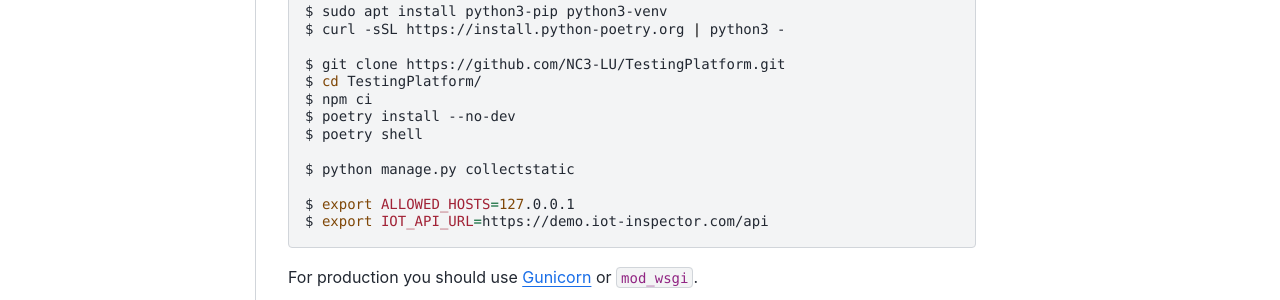
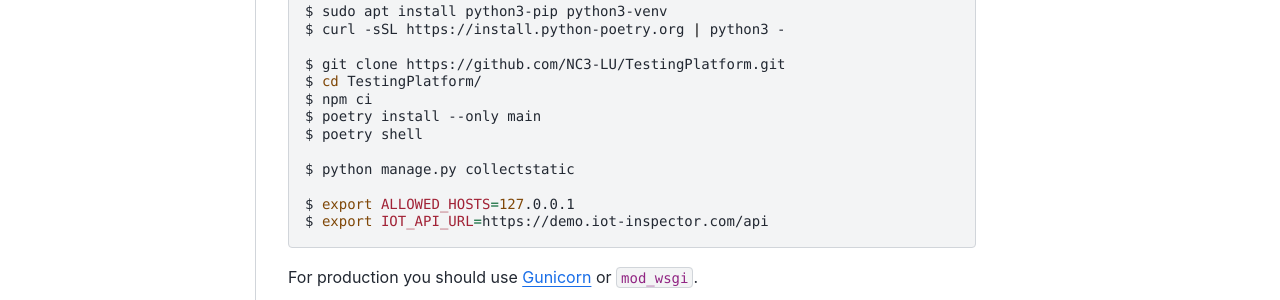
Before and after one commit to NC3-LU/TestingPlatform, a Sphinx documentation site: the page built from docs/installation.rst, in a window 1280 px wide and 900 px high, scrolled down 557 px. Shown: the part 450-750 px from the top of the window. Built offline with Sphinx 7.4.7 and the Sphinx Book theme 1.1.4, drawn with Linux system fonts in a browser that asks for light colours.

Commit message:
chg: [documentation] updated installation.md.

```diff
--- a/docs/installation.rst
+++ b/docs/installation.rst
@@ -50,7 +50,7 @@ Get the source code and install the software:
     $ git clone https://github.com/NC3-LU/TestingPlatform.git
     $ cd TestingPlatform/
     $ npm ci
-    $ poetry install --no-dev
+    $ poetry install --only main
     $ poetry shell
 
     $ python manage.py collectstatic
```
